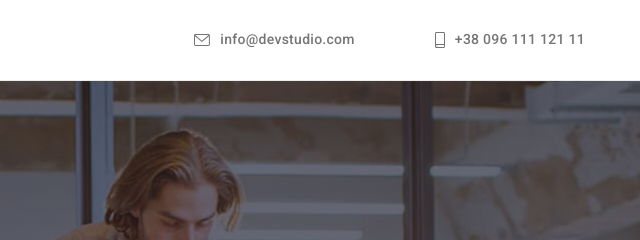
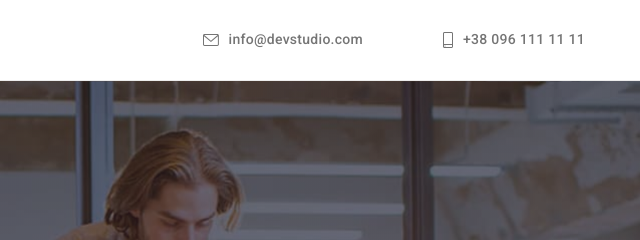
Before and after one commit to superrritagit/goit-markup-hw-05, a plain HTML site: page index.html in a window 1280 px wide. Shown: the top 240 px of the page, 640-1280 px from the left. Drawn offline with nearby package versions, Linux system fonts and the light colour scheme.

Commit message:
Update index.html

```diff
--- a/index.html
+++ b/index.html
@@ -84,7 +84,7 @@
                 <svg class="icon-phone" width="10" height="16">
                   <use href="./images/symbol-defs.svg#icon-phone"></use>
                 </svg>
-                +38 096 111 121 11</a
+                +38 096 111 11 11</a
               >
             </li>
           </ul>
```
